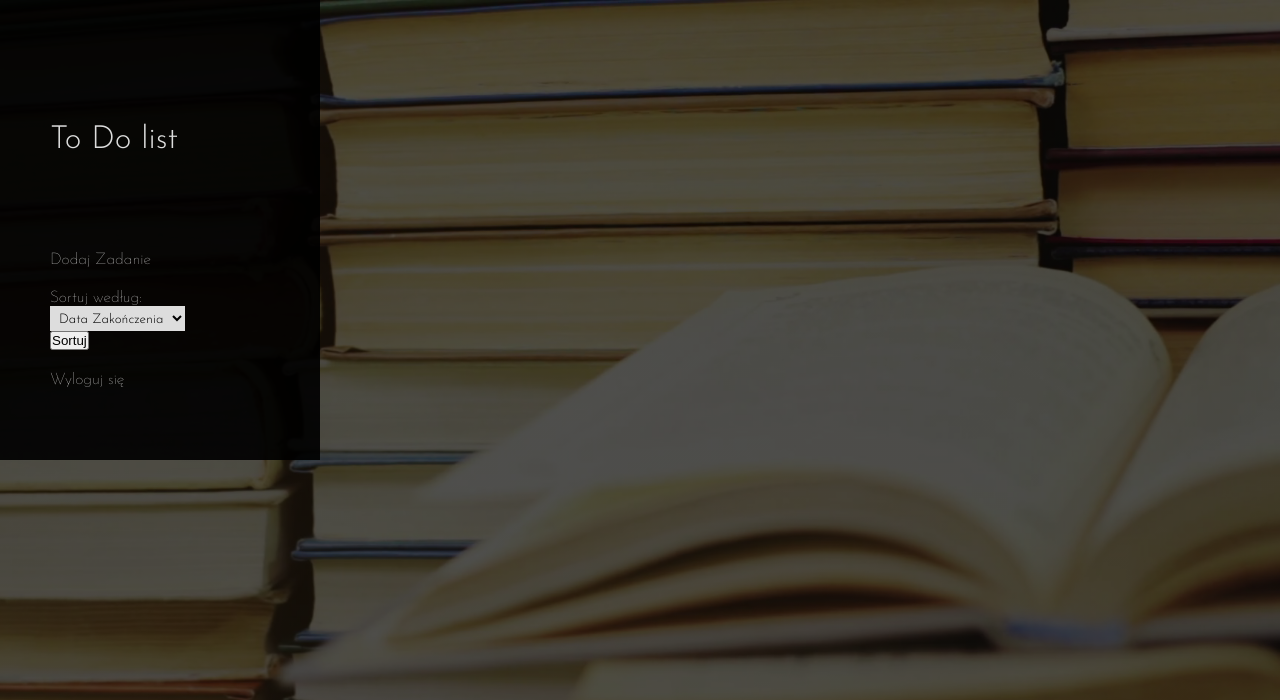
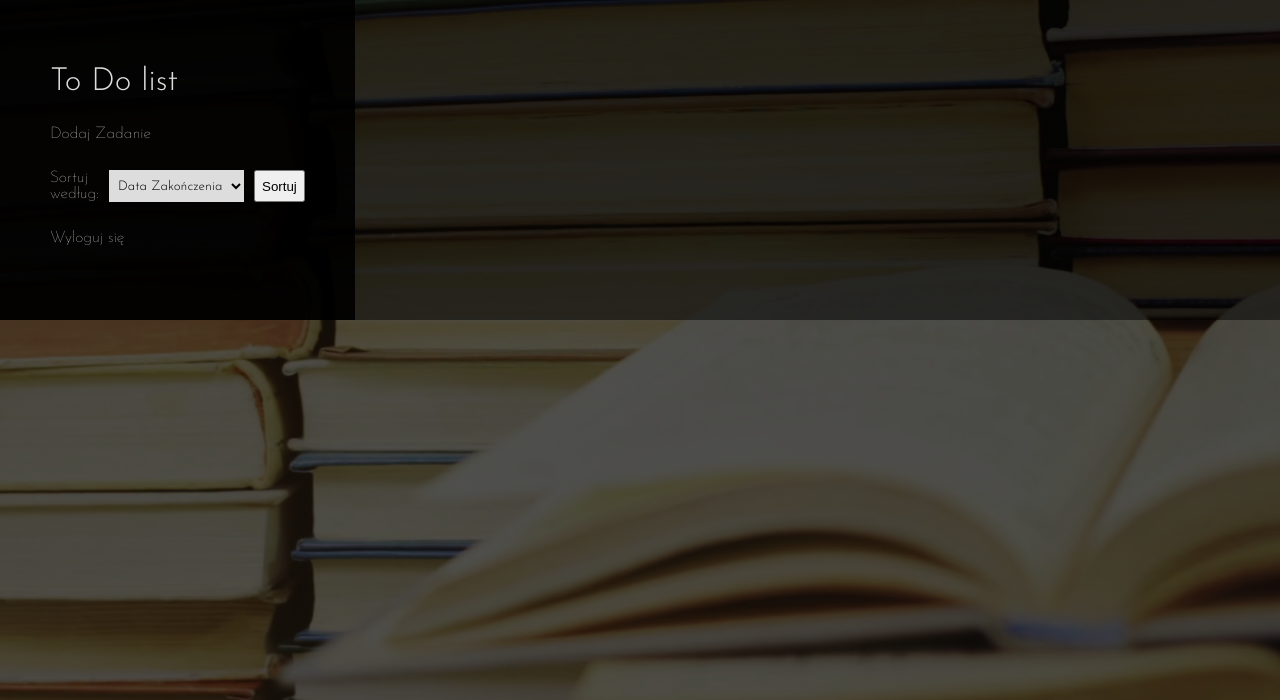
Before and after one commit to slash771/toDoListBooring, a PHP site: page / in a window 1280 px wide. Shown: the top 700 px of the page. Run offline with PHP 8.4, Linux system fonts and the light colour scheme; the visitor is signed in with stand-in values (Sample User, id 1); data that the repository does not hold is empty; some libraries are stand-ins or nearby versions.

Commit message:
Add files via upload

```diff
--- a/styles.less
+++ b/styles.less
@@ -13,18 +13,15 @@ html{
  background-attachment: fixed;
 }
 
+*{
+ box-sizing: border-box;
+}
 
 body{
- //width: @contentWidth;
+ margin:0;
  display: grid;
  grid-template-columns: 1fr 3fr;
-}
 
-
-*{
- box-sizing: border-box;
- margin: 0;
- padding: 0;
 }
 
 
@@ -66,6 +63,7 @@ span{
 ul{
  display: grid;
  grid-template-rows: 1fr 1fr 1fr 1fr;
+ row-gap: 10px;
 }
 
 ul:first-child{
@@ -89,21 +87,23 @@ li{
  display: grid;
  align-items: center;
  border-top: 1px dashed ;
-}
-
-li:last-child{
  border-bottom: 1px dashed ;
 }
 
+
+
 li:hover{
- color: @primaryColor;
- border:0.5px  @textColor dashed;
+ transform: scale(1.05);
+transition: 0.2s;
+ border: 2px @primaryColor dashed;
+ color:@primaryColor;
+
 }
 
 
 
 header{
-background-color: rgba(0, 0, 0, 0.91);
+background-color: rgba(0, 0, 0, 0.95);
 align-items: start;
 }
 
@@ -111,7 +111,8 @@ align-items: start;
 menu{
  display: grid;
  grid-template-columns: 1fr;
- grid-template-rows: 3fr 1fr 1fr 1fr;
+ grid-template-rows: 1fr 1fr 1fr 1fr;
+ row-gap: 20px;
  padding: 0;
  align-items: center;
  menuitem{
@@ -120,6 +121,12 @@ menu{
  menuitem:nth-child(3){
   display: grid;
   grid-template-columns: 1fr 1fr;
+  form{
+   display: grid;
+   grid-template-rows: 1fr;
+   grid-template-columns: 1fr 1fr 1fr;
+   column-gap: 10px;
+  }
  }
  button,h1,p{
   margin: 0;
@@ -135,17 +142,26 @@ header, main{
  padding: 50px;
 }
 
+main{
+ background-color: rgba(0, 0, 0, 0.5);
+}
+
 
 
 main div{
  display: grid;
  grid-template-columns:1fr 2fr 2fr 1fr;
  padding: 50px;
- transform: rotate(1deg);
 }
 
 
 header hr, main hr{
- border: 0.5px dashed;
- transform: rotate(181deg);
+ border-top: 1px dashed;
+ width: 100vh;
+ margin-block-start:auto;
+ margin-block-end: auto;
+ border-right: none;
+ border-bottom: none;
+ border-left: none;
+
 }
```
